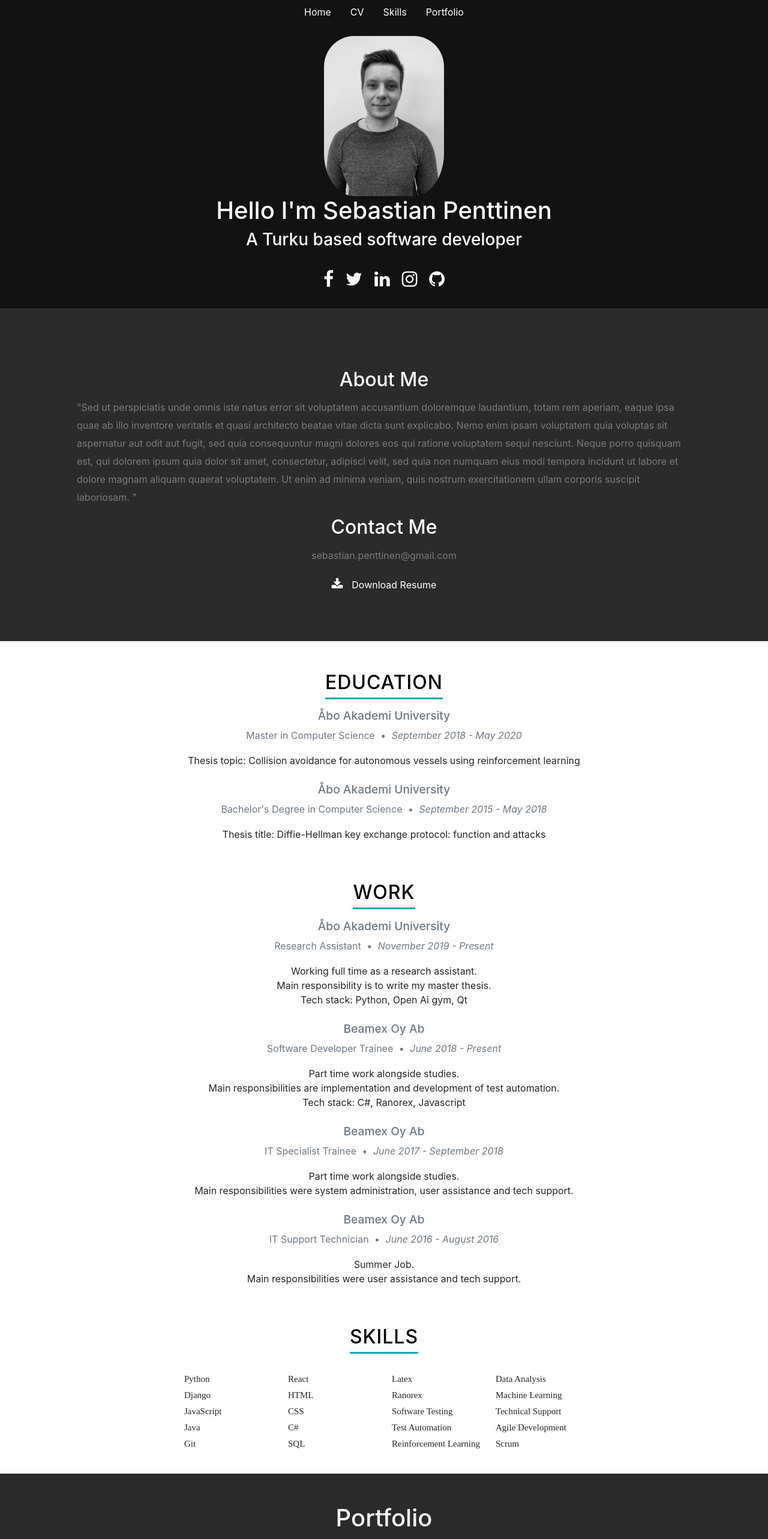
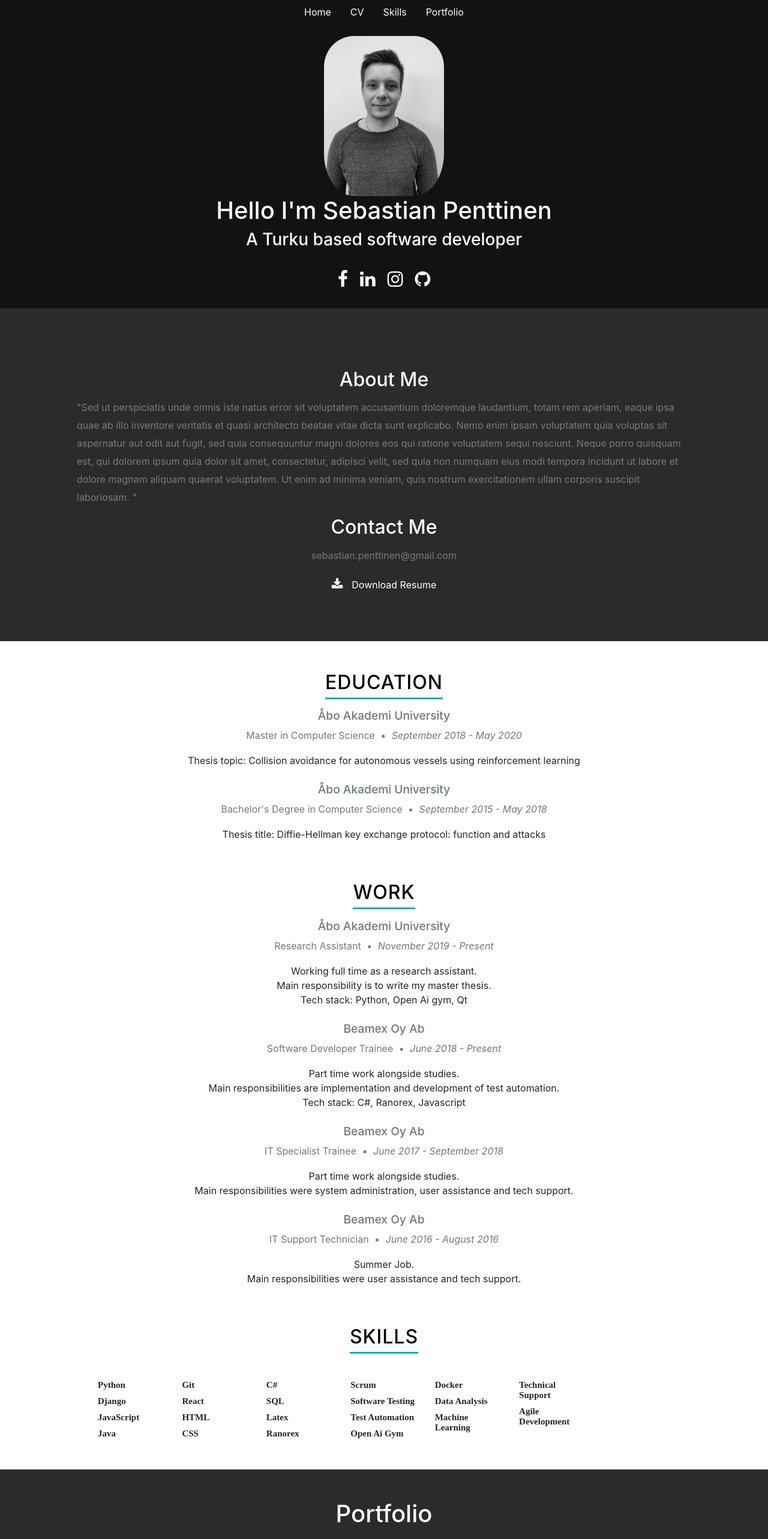
Before and after one commit to sebastianpenttinen/personalSite, a React (Create React App) app: page / in a window 1280 px wide. Shown: the top 2566 px of the page at 60% size. Built offline with nearby package versions, Linux system fonts and the light colour scheme.

Commit message:
added real links to social sites

```diff
--- a/src/components/Bar.js
+++ b/src/components/Bar.js
@@ -4,7 +4,7 @@ import { Nav } from "react-bootstrap";
 export class Bar extends Component {
   render() {
     return (
-      <Nav className="justify-content-center" activeKey="#home">
+      <Nav className="justify-content-center">
         <Nav.Item>
           <Nav.Link name="Home" ref={this.Ref} onClick={this.props.scrollTo}>
             Home
--- a/src/components/SkillItem.js
+++ b/src/components/SkillItem.js
@@ -3,7 +3,8 @@ import React, { Component } from "react";
 const skillStyle = {
   padding: "5px",
   font: "15px 'opensans-bold', sans- serif",
-  textAlign: "Left"
+  textAlign: "Left",
+  fontWeight: "700"
 };
 export class SkillItem extends Component {
   render() {
--- a/src/components/Skills.js
+++ b/src/components/Skills.js
@@ -29,8 +29,9 @@ const ulStyle = {
   display: "inline-block",
   marginTop: "10px",
   listStyleType: "none",
-  columnCount: "4",
-  paddingLeft: "0"
+  columnCount: "7",
+  paddingLeft: "0",
+  fontSize: "larger"
 };
 export class Skills extends Component {
   constructor(props) {
@@ -49,7 +50,7 @@ export class Skills extends Component {
         </div>
 
         <div style={{ paddingLeft: "10%", paddingRight: "10%" }}>
-          <div style={{ padding: "20px" }}>
+          <div style={{ padding: "30px" }}>
             <ul style={ulStyle}>
               <SkillItem skill="Python" />
               <SkillItem skill="Django" />
@@ -63,14 +64,15 @@ export class Skills extends Component {
               <SkillItem skill="SQL" />
               <SkillItem skill="Latex" />
               <SkillItem skill="Ranorex" />
+              <SkillItem skill="Scrum" />
               <SkillItem skill="Software Testing" />
               <SkillItem skill="Test Automation" />
-              <SkillItem skill="Reinforcement Learning" />
+              <SkillItem skill="Open Ai Gym" />
+              <SkillItem skill="Docker" />
               <SkillItem skill="Data Analysis" />
               <SkillItem skill="Machine Learning" />
               <SkillItem skill="Technical Support" />
               <SkillItem skill="Agile Development" />
-              <SkillItem skill="Scrum" />
             </ul>
           </div>
         </div>
--- a/src/components/Social.js
+++ b/src/components/Social.js
@@ -20,11 +20,26 @@ export class Social extends Component {
       <div>
         <ul style={socialStyle}>
           <li style={socialListStyle}>
-            <SocialIcon className="fa fa-facebook" url="#" aria="facebook" />
-            <SocialIcon className="fa fa-twitter" url="#" aria="twitter" />
-            <SocialIcon className="fa fa-linkedin" url="#" aria="linkedin" />
-            <SocialIcon className="fa fa-instagram" url="#" aria="instagram" />
-            <SocialIcon className="fa fa-github" url="#" aria="github" />
+            <SocialIcon
+              className="fa fa-facebook"
+              url="https://www.facebook.com/SebastianPenttinen1"
+              aria="facebook"
+            />
+            <SocialIcon
+              className="fa fa-linkedin"
+              url="https://www.linkedin.com/in/sebastian-penttinen/"
+              aria="linkedin"
+            />
+            <SocialIcon
+              className="fa fa-instagram"
+              url="https://www.instagram.com/sebu_penttinen/"
+              aria="instagram"
+            />
+            <SocialIcon
+              className="fa fa-github"
+              url="https://github.com/sebastianpenttinen"
+              aria="github"
+            />
           </li>
         </ul>
       </div>
```
